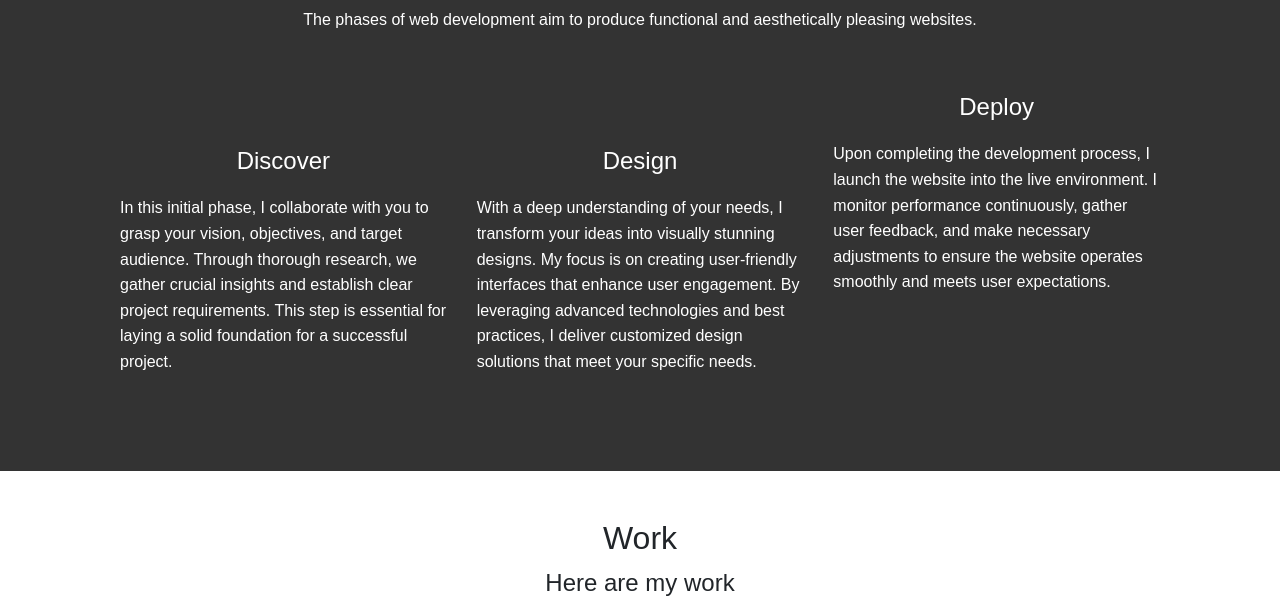
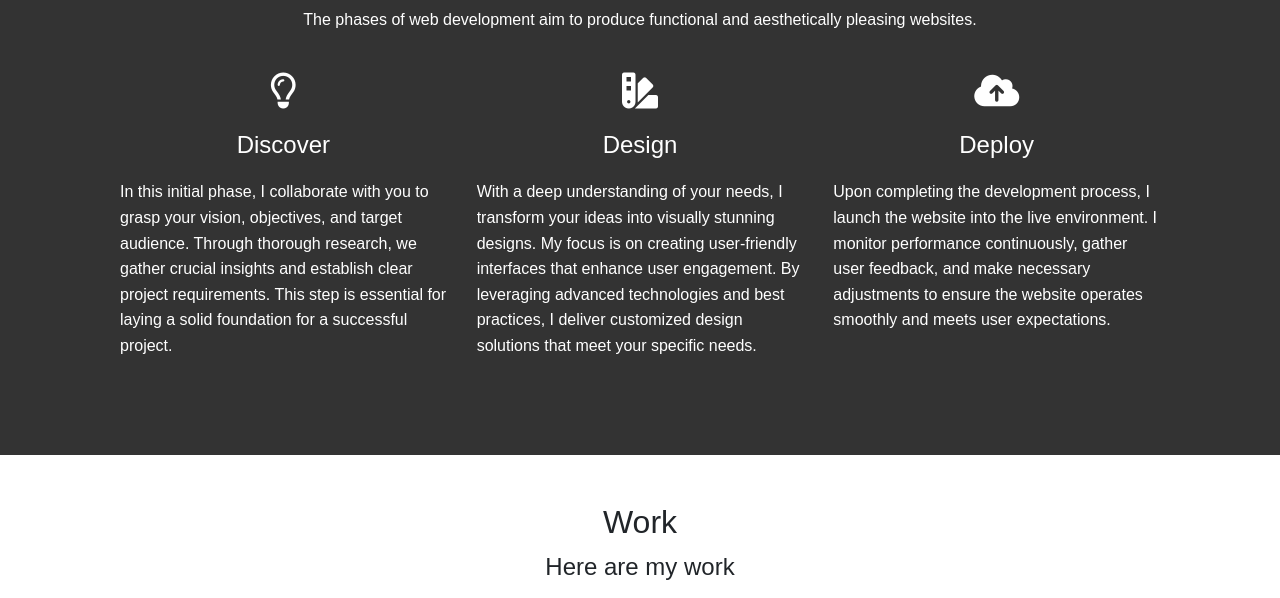
Before and after one commit to FrancaFL/capstone-project-2, a plain HTML site: page index.html in a window 1280 px wide. Shown: the part 987-1585 px from the top of the page. Drawn offline with nearby package versions, Linux system fonts and the light colour scheme.

Commit message:
Update index.html

```diff
--- a/index.html
+++ b/index.html
@@ -10,7 +10,7 @@
         <link rel="stylesheet" href="./styles.css">
 
           <!-- Font Awesome CDN -->
-          <link rel="stylesheet" href="https://cdnjs.cloudflare.com/ajax/libs/font-awesome/5.15.4/css/all.min.css">
+        <link rel="stylesheet" href="https://cdnjs.cloudflare.com/ajax/libs/font-awesome/6.5.1/css/all.min.css"/>
 
       </head>
 
```
